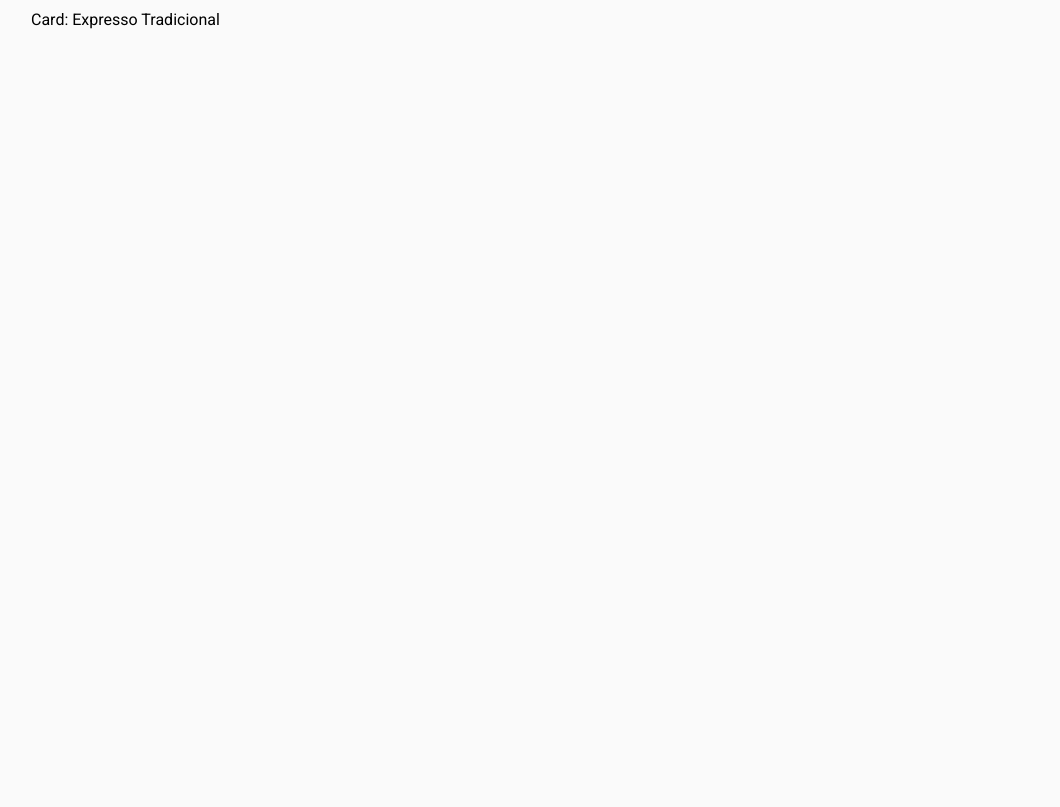
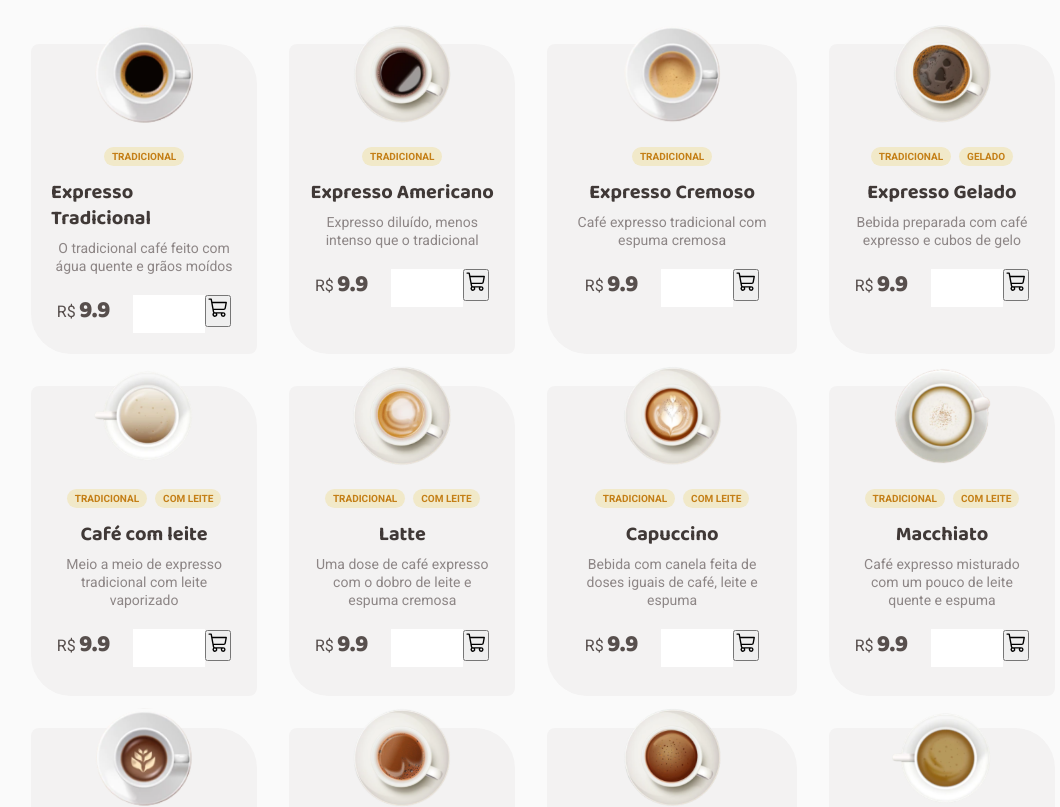
Before and after one commit to hevelinlima/coffee-delivery, a React (Vite) app: page / in a window 1280 px wide. Shown: the part 702-1509 px from the top of the page, without its empty margins (97-1157 px from the left). Before the commit the page ends 800 px from the top, so only its background shows below. Built offline with nearby package versions, Linux system fonts and the light colour scheme.

Commit message:
coffeeCatalog styles

```diff
--- a/coffee-data.json
+++ b/coffee-data.json
@@ -1,116 +1,116 @@
 {
-  "coffee": [
+  "coffees": [
     {
       "id": "1",
       "title": "Expresso Tradicional",
-      "tags": ["tradicional"],
+      "tags": ["TRADICIONAL"],
       "description": "O tradicional café feito com água quente e grãos moídos",
       "price": 9.90,
-      "image": "public/images/expresso.svg"
+      "image": "/images/expresso.svg"
     },
     {
       "id": "2",
       "title": "Expresso Americano",
-      "tags": ["tradicional"],
+      "tags": ["TRADICIONAL"],
       "description": "Expresso diluído, menos intenso que o tradicional",
       "price": 9.90,
-      "image": "public/images/americano.svg"
+      "image": "/images/americano.svg"
     },
     {
       "id": "3",
       "title": "Expresso Cremoso",
-      "tags": ["tradicional"],
+      "tags": ["TRADICIONAL"],
       "description": "Café expresso tradicional com espuma cremosa",
       "price": 9.90,
-      "images": "/images/expresso-cremoso.svg"
+      "image": "/images/expresso-cremoso.svg"
     },
     {
       "id": "4",
       "title": "Expresso Gelado",
-      "tags": ["tradicional", "gelado"],
+      "tags": ["TRADICIONAL", "GELADO"],
       "description": "Bebida preparada com café expresso e cubos de gelo",
       "price": 9.90,
-      "image": "public/images/cafe-gelado.svg"
+      "image": "/images/cafe-gelado.svg"
     },
     {
       "id": "5",
       "title": "Café com leite",
-      "tags": ["tradicional", "com leite"],
+      "tags": ["TRADICIONAL", "COM LEITE"],
       "description": "Meio a meio de expresso tradicional com leite vaporizado",
       "price": 9.90,
-      "images": "public/images/cafe-com-leite.svg"
+      "image": "/images/cafe-com-leite.svg"
     },
     {
       "id": "6",
       "title": "Latte",
-      "tags": ["tradicional", "com leite"],
+      "tags": ["TRADICIONAL", "COM LEITE"],
       "description": "Uma dose de café expresso com o dobro de leite e espuma cremosa",
       "price": 9.90,
-      "image": "public/images/latte.svg"
+      "image": "/images/latte.svg"
     },
     {
       "id": "7",
       "title": "Capuccino",
-      "tags": ["tradicional", "com leite"],
+      "tags": ["TRADICIONAL", "COM LEITE"],
       "description": "Bebida com canela feita de doses iguais de café, leite e espuma",
       "price": 9.90,
-      "image": "public/images/capuccino.svg"
+      "image": "/images/capuccino.svg"
     },
     {
       "id": "8",
       "title": "Macchiato",
-      "tags": ["tradicional", "com leite"],
+      "tags": ["TRADICIONAL", "COM LEITE"],
       "description": "Café expresso misturado com um pouco de leite quente e espuma",
       "price": 9.90,
-      "image": "public/images/macchiato.svg"
+      "image": "/images/macchiato.svg"
     },
     {
       "id": "9",
       "title": "Mocaccino",
-      "tags": ["tradicional", "com leite"],
+      "tags": ["TRADICIONAL", "COM LEITE"],
       "description": "Café expresso com calda de chocolate, pouco leite e espuma",
       "price": 9.90,
-      "image": "public/images/mocaccino.svg"
+      "image": "/images/mochaccino.svg"
     },
     {
       "id": "10",
       "title": "Chocolate Quente",
-      "tags": ["especial", "com leite"],
+      "tags": ["ESPECIAL", "COM LEITE"],
       "description": "Bebida feita com chocolate dissolvido no leite quente e café",
       "price": 9.90,
-      "image": "public/images/chocolate-quente.svg"
+      "image": "/images/chocolate-quente.svg"
     },
     {
       "id": "11",
       "title": "Cubano",
-      "tags": ["especial", "alcoólico", "gelado"],
-      "description": "Drink gelado de café expresso com rum, creme de leite e hortelã",
+      "tags": ["ESPECIAL", "ALCOÓLICO", "GELADO"],
+      "description": "Drink Gelado de café expresso com rum, creme de leite e hortelã",
       "price": 9.90,
-      "image": "public/images/cubano.svg"
+      "image": "/images/cubano.svg"
     },
     {
       "id": "12",
       "title": "Havaiano",
-      "tags": ["especial"],
+      "tags": ["ESPECIAL"],
       "description": "Bebida adocicada preparada com café e leite de coco",
       "price": 9.90,
-      "image": "public/images/havaiano.svg"
+      "image": "/images/havaiano.svg"
     },
     {
       "id": "13",
       "title": "Árabe",
-      "tags": ["especial"],
+      "tags": ["ESPECIAL"],
       "description": "Bebida preparada com grãos de café árabe e especiarias",
       "price": 9.90,
-      "image": "public/images/arabe.svg"
+      "image": "/images/arabe.svg"
     },
     {
       "id": "14",
       "title": "Irlandês",
-      "tags": ["especial", "alcoólico"],
+      "tags": ["ESPECIAL", "ALCOÓLICO"],
       "description": "Bebida a base de café, uísque irlandês, açúcar e chantilly",
       "price": 9.90,
-      "image": "public/images/irlandes.svg"
+      "image": "/images/irlandes.svg"
     }
   ]
 }
--- a/src/components/Card/index.tsx
+++ b/src/components/Card/index.tsx
@@ -1,9 +1,47 @@
-import menuData from '../../../coffee-data.json'
+import { ShoppingCart } from '@phosphor-icons/react'
+import { CatalogCart, CatalogMain, Container } from './styles'
 
-export function Card(){
-  const firstMenuItem = menuData.coffee[0]
+type CardProps = {
+  coffee: {
+    id: string
+    title: string
+    description: string
+    tags: string[]
+    price: number
+    image: string
+  }
+}
+
+export function Card({coffee}: CardProps){
   return (
   <>
-    <p>Card: {firstMenuItem.title}</p>
+    <Container>
+      <header>
+        <img src={coffee.image} alt={coffee.title} />
+      </header>
+      <CatalogMain>
+        <div>
+          {coffee.tags.map((tag) => (
+            <span key={tag}>{tag}</span>
+          ))}
+          {/* {coffee.tags} */}
+        </div>
+        <h2>{coffee.title}</h2>
+        <p>{coffee.description}</p>
+      </CatalogMain>
+      <CatalogCart>
+        <div>
+          <p>R$</p>
+          <span>{coffee.price}</span>
+        </div>
+        <form action="">
+          <input type="number" />
+          <button>
+            <ShoppingCart size={22}/>
+          </button>
+        </form>
+      </CatalogCart>
+
+    </Container>
   </>
 )}
--- a/src/components/Card/styles.ts
+++ b/src/components/Card/styles.ts
@@ -0,0 +1,80 @@
+import styled from "styled-components";
+import { typography } from "../../styles/typography";
+
+export const Container = styled.div`
+  display: flex;
+  flex-direction: column;
+  align-items: center;
+
+  max-width: 16rem;
+  height: 19.375rem;
+  background-color: ${(props)=> props.theme.colors["base-card"]};
+  border-radius: 8px 40px;
+
+  header{
+    margin-top: -1.25rem;
+  }
+`
+
+export const CatalogMain = styled.div`
+  display: flex;
+  flex-direction: column;
+  align-items: center;
+  justify-content: center;
+  padding: 1.25rem;
+
+  div{
+    ${typography.fonts.tag}
+    color: ${(props)=> props.theme.colors["yellow-dark"]};
+    padding-bottom: 1rem;
+    span{
+      padding: 0.25rem 0.5rem;
+      margin: 0.25rem;
+      border-radius: 100px;
+      background-color: ${(props)=> props.theme.colors["yellow-light"]};
+    }
+  }
+  h2{
+    ${typography.fonts.titleS};
+    color: ${(props)=> props.theme.colors["base-subtitle"]};
+    margin-bottom: 0.5rem;
+  }
+  p{
+    ${typography.fonts.textS};
+    color: ${(props)=> props.theme.colors["base-label"]};
+    text-align: center;
+  }
+`
+
+export const CatalogCart = styled.div`
+  display: flex;
+  gap: 1.438rem;
+
+ div{
+  display: flex;
+  align-items: baseline;
+  gap: 0.2rem;
+  color: ${(props)=>props.theme.colors["base-text"]};
+
+  p{
+    ${typography.fonts.textM}
+  }
+  span{
+    ${typography.fonts.titleM}
+  }
+ }
+
+  form{
+    height: 2.375rem;
+    input{
+      max-width: 4.5rem;
+      height: 100%;
+      border: none;
+      outline: 0;
+    }
+    button{
+
+
+    }
+  }
+`
--- a/src/components/Header/styles.ts
+++ b/src/components/Header/styles.ts
@@ -38,5 +38,10 @@ export const Aside = styled.aside`
   border-radius: 8px;
   display: flex;
   align-items: center;
+  transition: all 0.2;
+
+  &:hover{
+    opacity: 0.7;
+  }
   }
 `
--- a/src/pages/Home/index.tsx
+++ b/src/pages/Home/index.tsx
@@ -1,8 +1,10 @@
 import { Card } from "../../components/Card";
-import { CoffeeList, HeaderSection, HomeContainer, ItemsContainer } from "./styles";
+import { CoffeeCatalog, HeaderSection, HomeContainer, ItemsContainer } from "./styles";
 import imageMain from '../../assets/image-main.svg'
 import { ShoppingCart, Coffee, Package, Timer } from "@phosphor-icons/react";
 import { useTheme } from "styled-components";
+import coffeesData from '../../../coffee-data.json'
+
 
 
 export function Home(){
@@ -54,10 +56,15 @@ export function Home(){
         </div>
         <img src={ imageMain} alt="" />
       </HomeContainer>
-      <CoffeeList>
+      <CoffeeCatalog>
         <h1>Nossos cafés</h1>
-        <Card />
-      </CoffeeList>
+        <main>
+          {coffeesData.coffees.map((coffee) => (
+            <Card key={coffee.id} coffee={coffee}/>
+          ))}
+        </main>
+
+      </CoffeeCatalog>
     </>
   )
 }
--- a/src/pages/Home/styles.ts
+++ b/src/pages/Home/styles.ts
@@ -2,7 +2,7 @@ import styled from "styled-components";
 import { typography } from "../../styles/typography";
 
 export const HomeContainer = styled.div`
-  padding: 3.5rem 0 6.75rem 0;
+  padding: 3.5rem 0 5.5rem 0;
   display: flex;
   gap: 3.5rem;
   img{
@@ -44,9 +44,16 @@ export const ItemsContainer = styled.div`
     }
 `
 
-export const CoffeeList = styled.div`
+export const CoffeeCatalog = styled.div`
   h1{
     ${typography.fonts.titleL};
     color: ${(props)=> props.theme.colors["base-subtitle"]};
   }
+  main{
+    margin-top: 3.375rem;
+    display: grid;
+    width: 100%;
+    grid-template-columns: 1fr 1fr 1fr 1fr;
+    gap: 2rem;
+  }
 `
--- a/src/styles/typography.ts
+++ b/src/styles/typography.ts
@@ -61,7 +61,7 @@ export const typography = {
     tag: css`
       font-family: 'Roboto', sans-serif;
       font-size: 0.625rem;
-      font-style: bold;
+      font-weight: 700;
       line-height: 1.3;
     `,
     buttonG: css`
```
